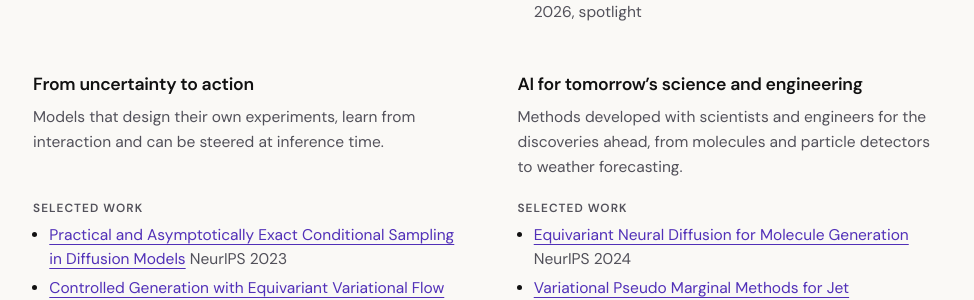
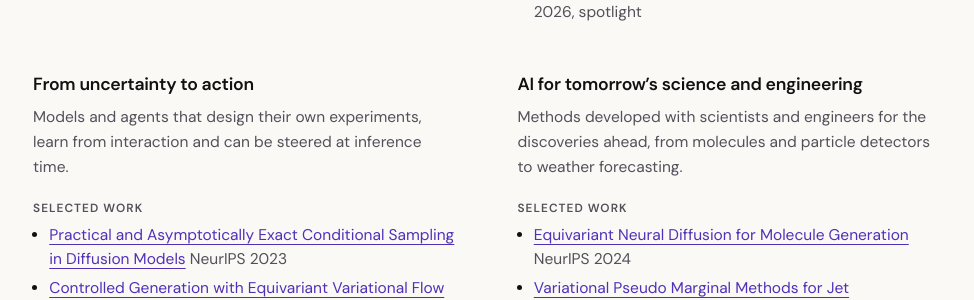
Before and after one commit to elemental-ai-lab/elemental-ai-lab.github.io, a Jekyll site: the page built from index.md, in a window 1280 px wide and 900 px high, scrolled down 1136 px. Shown: the part 153-453 px from the top of the window, without its empty margins (152-1126 px from the left). Built offline with Jekyll 4.4.1, drawn with Linux system fonts in a browser that asks for light colours.

Commit message:
Added agents

```diff
--- a/_data/research.yaml
+++ b/_data/research.yaml
@@ -27,7 +27,7 @@
     url: https://arxiv.org/abs/2610.03727
 - id: decision-making
   title: From uncertainty to action
-  text: Models that design their own experiments, learn from interaction and can be steered at inference time.
+  text: Models and agents that design their own experiments, learn from interaction and can be steered at inference time.
   work:
   - title: Practical and Asymptotically Exact Conditional Sampling in Diffusion Models
     venue: NeurIPS 2023
```
